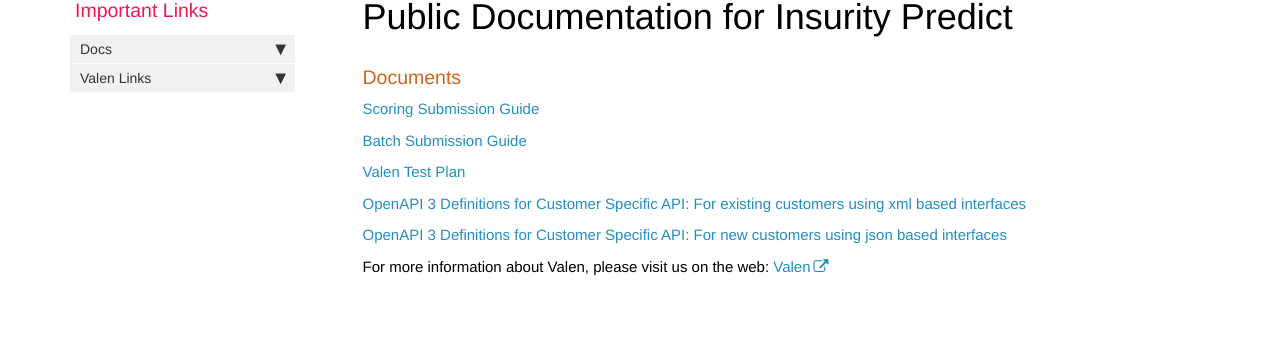
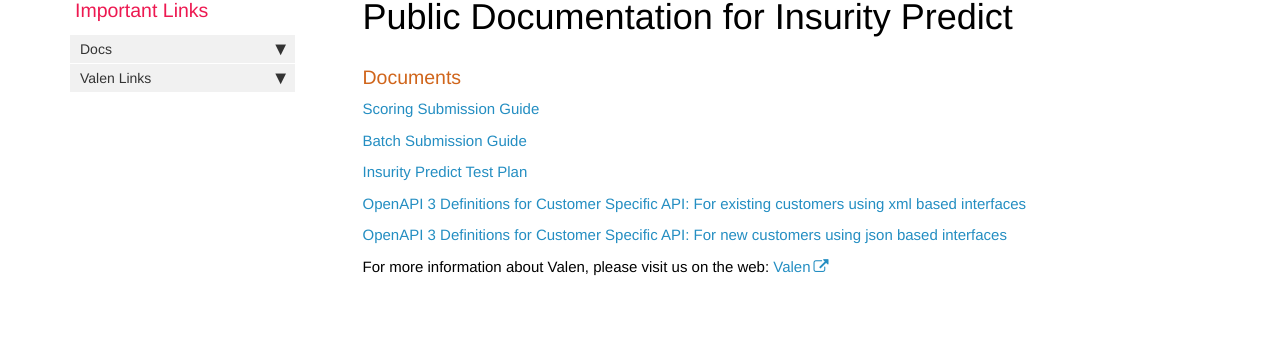
Before and after one commit to valensupport/valensupport.github.io, a Jekyll site: the page built from index.md, in a window 1280 px wide. Shown: the part 114-470 px from the top of the page. Built offline with Jekyll 4.4.1, drawn with Linux system fonts in a browser that asks for light colours; nearby versions of some CDN libraries; comment, search, counter and statistics services are not loaded.

Commit message:
Update index.md
Hope this is just a label that had Valen in it, we will see if the page still pops up.

```diff
--- a/index.md
+++ b/index.md
@@ -11,7 +11,7 @@ toc: false
 
 [Batch Submission Guide](batch_request.html)
 
-[Valen Test Plan](test_plans.html)
+[Insurity Predict Test Plan](test_plans.html)
 
 [OpenAPI 3 Definitions for Customer Specific API: For existing customers using xml based interfaces](customer_specific_apis.html)
 
```
